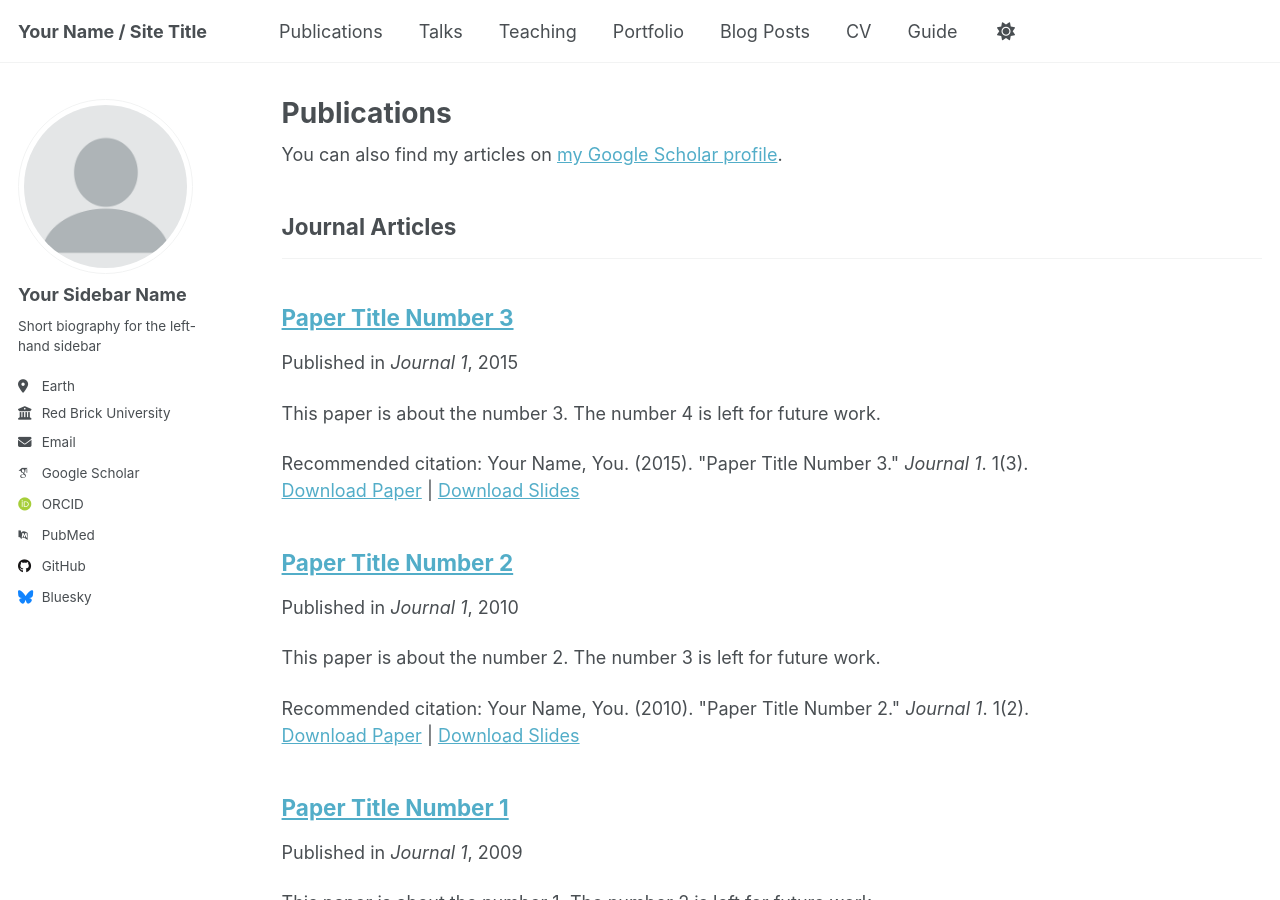
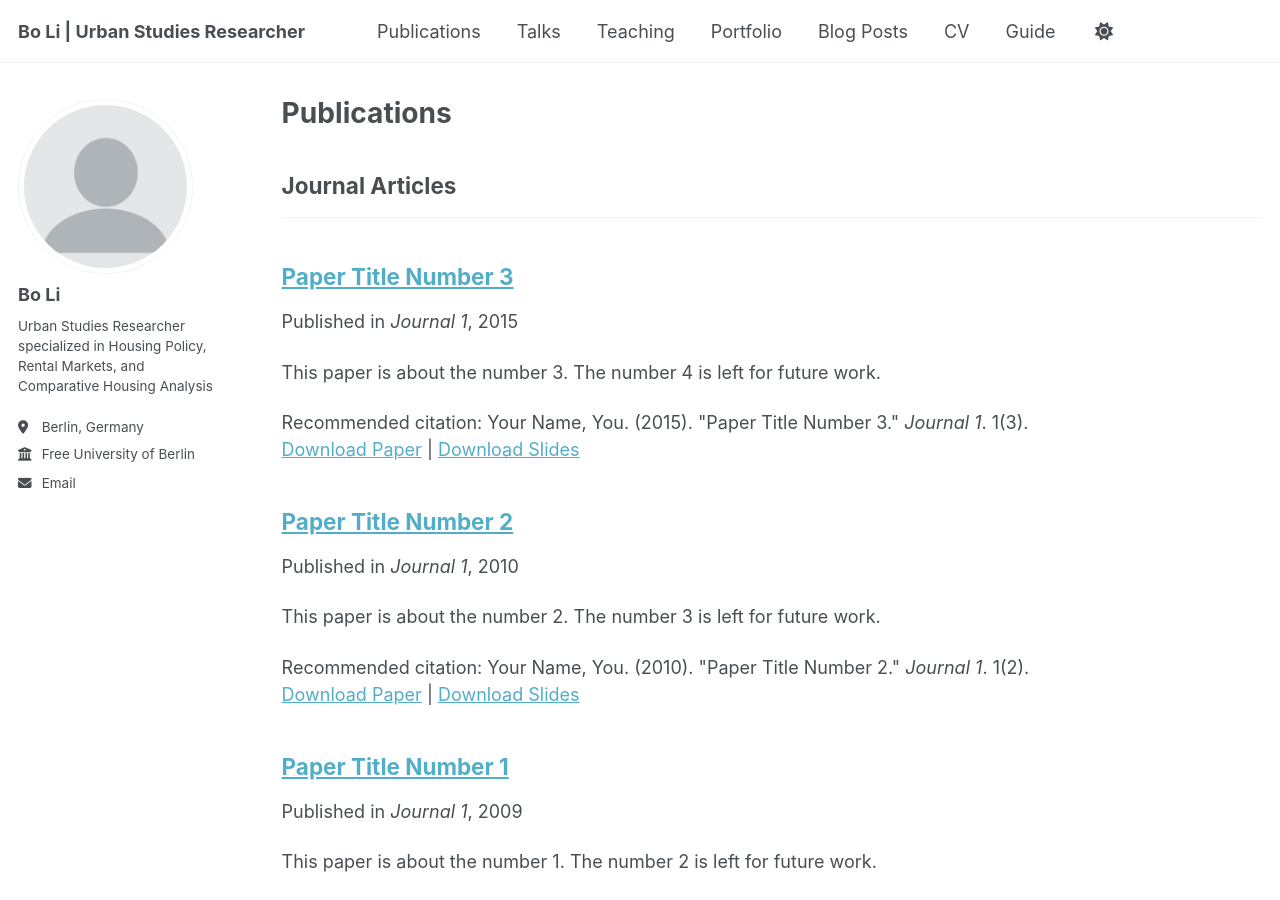
Before and after one commit to housingforall/housingforall.github.io, a Jekyll site: the page built from _pages/publications.html, in a window 1280 px wide and 900 px high. Built offline with Jekyll 4.4.1, drawn with Linux system fonts in a browser that asks for light colours; some web fonts are replaced; some of the changed text lies outside the part shown.

Commit message:
config.yml

```diff
--- a/_config.yml
+++ b/_config.yml
@@ -9,13 +9,13 @@
 # Basic Site Settings
 locale                   : "en-US"
 site_theme               : "default"
-title                    : "Your Name / Site Title"
+title                    : "Bo Li | Urban Studies Researcher"
 title_separator          : "-"
-name                     : &name "Your Name"
-description              : &description "personal description"
-url                      : https://academicpages.github.io # the base hostname & protocol for your site e.g. "https://[your GitHub username].github.io" or if you already have some other page hosted on Github then use "https://[your GitHub username].github.io/[Your Repo Name]"
+name                     : &name "Bo Li"
+description              : &description "Housing researcher focusing on metropolitan China and international comparative studies"
+url                      : https://boli.github.io # 请替换为你的实际GitHub用户名
 baseurl                  : "" # the subpath of your site, e.g. "/blog"
-repository               : "academicpages/academicpages.github.io"
+repository               : "boli/boli.github.io" # 请替换为你的实际GitHub用户名
 
 # Site Author - The following control what appear as part of the author content on the side bar.
 #               If a field is blank the icon and link will not appear, otherwise it will be shown.
@@ -23,35 +23,35 @@ repository               : "academicpages/academicpages.github.io"
 author:
   # Biographic information
   avatar           : "profile.png"
-  name             : "Your Sidebar Name"
+  name             : "Bo Li"
   pronouns         : # example: "she/her"
-  bio              : "Short biography for the left-hand sidebar"
-  location         : "Earth"
-  employer         : "Red Brick University"
+  bio              : "Urban Studies Researcher specialized in Housing Policy, Rental Markets, and Comparative Housing Analysis"
+  location         : "Berlin, Germany"
+  employer         : "Free University of Berlin"
   uri              : # URL
-  email            : "none@example.org"
+  email            : "bo.li@fu-berlin.de"
 
   # Academic websites
   academia         : # URL
-  arxiv            : # URL - Update with the correct link to your profile
-  googlescholar    : "https://scholar.google.com/citations?user=PS_CX0AAAAAJ"
+  arxiv            : # URL
+  googlescholar    : # 请添加你的Google Scholar链接，如有
   impactstory      : # URL
-  orcid            : "http://orcid.org/yourorcidurl"
+  orcid            : # 请添加你的ORCID链接，如有
   semantic         : # URL
-  pubmed           : "https://www.ncbi.nlm.nih.gov/pubmed/?term=john+snow"
-  researchgate     : # URL
+  pubmed           : #
+  researchgate     : # 请添加你的ResearchGate链接，如有
   scopus           : # URL
 
   # Repositories and software development
-  bitbucket        : # Username - Update with your username on the site
+  bitbucket        : # Username
   codepen          : # Username
   dribbble         : # Username
-  github           : "academicpages"
+  github           : # 你的GitHub用户名，如有
   kaggle           : # Username
-  stackoverflow    : # User number or user number and name (i.e., use "1" or "1/jeff-atwood")
+  stackoverflow    : # User number or user number and name
 
   # Social media
-  bluesky          : "bsky.app" # Replace this with you Bluesky username
+  bluesky          : #
   facebook         : # Username
   flickr           : # Username
   foursquare       : # Username
@@ -60,7 +60,7 @@ author:
   keybase          : # Username
   instagram        : # Username
   lastfm           : # Username
-  linkedin         : # Username
+  linkedin         : # 请添加你的LinkedIn用户名，如有
   mastodon         : # URL
   medium           : # URL
   pinterest        : # Username
@@ -84,6 +84,10 @@ publication_category:
     title: 'Journal Articles'
   conferences:
     title: 'Conference Papers'
+  working_papers:
+    title: 'Work In Progress'
+  book_reviews:
+    title: 'Book Reviews'
 
 # Site Settings
 teaser                   :  # filename of teaser fallback teaser image placed in /images/, .e.g. "500x300.png"
@@ -91,7 +95,7 @@ breadcrumbs              : false # true, false (default)
 words_per_minute         : 160
 future                   : true
 read_more                : "disabled" # if enabled, adds "Read more" links to excerpts
-talkmap_link             : false      #change to true to add link to talkmap on talks page
+talkmap_link             : true      # change to true to add link to talkmap on talks page
 comments:
   provider               : # false (default), "disqus", "discourse", "facebook", "google-plus", "staticman", "custom"
   disqus:
@@ -226,6 +230,9 @@ collections:
   talks:
     output: true
     permalink: /:collection/:path/
+  grants:
+    output: true
+    permalink: /:collection/:path/
 
 
 # These settings control how pages and collections are included in the site
@@ -283,6 +290,15 @@ defaults:
       layout: talk
       author_profile: true
       share: true
+  # _grants
+  - scope:
+      path: ""
+      type: grants
+    values:
+      layout: single
+      author_profile: true
+      share: true
+      comments: true
 
 
 # Sass/SCSS
@@ -295,7 +311,7 @@ sass:
 permalink: /:categories/:title/
 # paginate: 5 # amount of posts to show
 # paginate_path: /page:num/
-timezone: Etc/UTC # http://en.wikipedia.org/wiki/List_of_tz_database_time_zones
+timezone: Europe/Berlin # http://en.wikipedia.org/wiki/List_of_tz_database_time_zones
 
 
 # Plugins
```
